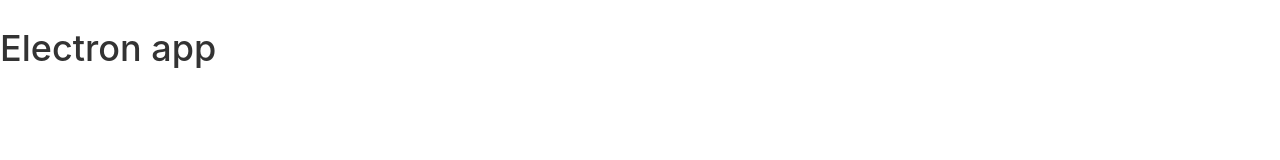
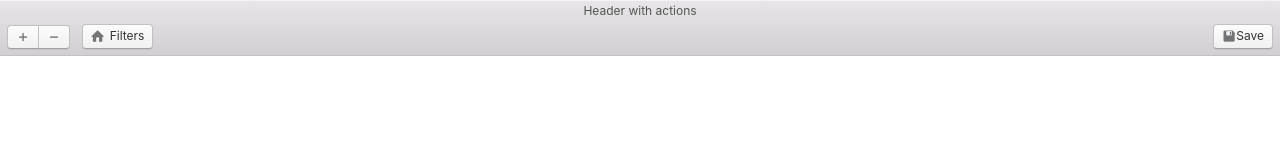
Before and after one commit to snikolaj/text-editor-desktop-app, an Electron app: page index.html in a window 1280 px wide. Drawn offline with Linux system fonts and the light colour scheme.

Commit message:
added photon components and styles

```diff
--- /dev/null
+++ b/css/style.css
@@ -0,0 +1,12 @@
+.window-content {
+	height: 100%;
+}
+
+.window-content textarea {
+	width: 100%;
+	height: 100%;
+	resize: none;
+	cursor: text;
+	outline: none;
+	border: none;
+}
--- a/index.html
+++ b/index.html
@@ -1,10 +1,41 @@
 <!DOCTYPE html>
 <html>
 <head>
-	<title>Text Editor</title>
-	<link href="css/photon.min.css" rel="stylesheet" />
+  <title>Text Editor</title>
+  <link href="https://fonts.googleapis.com/css?family=Libre+Baskerville:700|Quicksand|Raleway|Roboto+Slab:100|Slabo+27px|Source+Code+Pro:200&display=swap" rel="stylesheet">
+  <link href="css/photon.min.css" rel="stylesheet" />
+  <!-- TODO Convert stylesheet to one stylsheets, use sass and gruny/gulp -->
+  <link href="css/style.css" rel="stylesheet" />
 </head>
 <body>
-	<h1>Electron app</h1>
+  <header class="toolbar toolbar-header">
+    <h1 class="title">Header with actions</h1>
+
+    <div class="toolbar-actions">
+      <div class="btn-group">
+        <button class="btn btn-default">
+          <span class="icon icon-plus"></span>
+        </button>
+        <button class="btn btn-default">
+          <span class="icon icon-minus"></span>
+        </button>
+      </div>
+
+      <button class="btn btn-default">
+        <span class="icon icon-home icon-text"></span>
+        Filters
+      </button>
+
+      <button class="btn btn-default pull-right">
+        <span class="icon icon-floppy"></span>
+        Save
+      </button>
+    </div>
+</header>
+
+<div class="window-content">
+  <textarea></textarea>
+</div>
+
 </body>
 </html>
--- a/main.js
+++ b/main.js
@@ -4,6 +4,6 @@
 app.on('ready', () => {
 	let win = new BrowserWindow({});
 	// TODO find a way to add option to open with dev tools using npm
-	// win.webContents.openDevTools();
+	win.webContents.openDevTools();
 	win.loadFile('index.html');
 });
```
